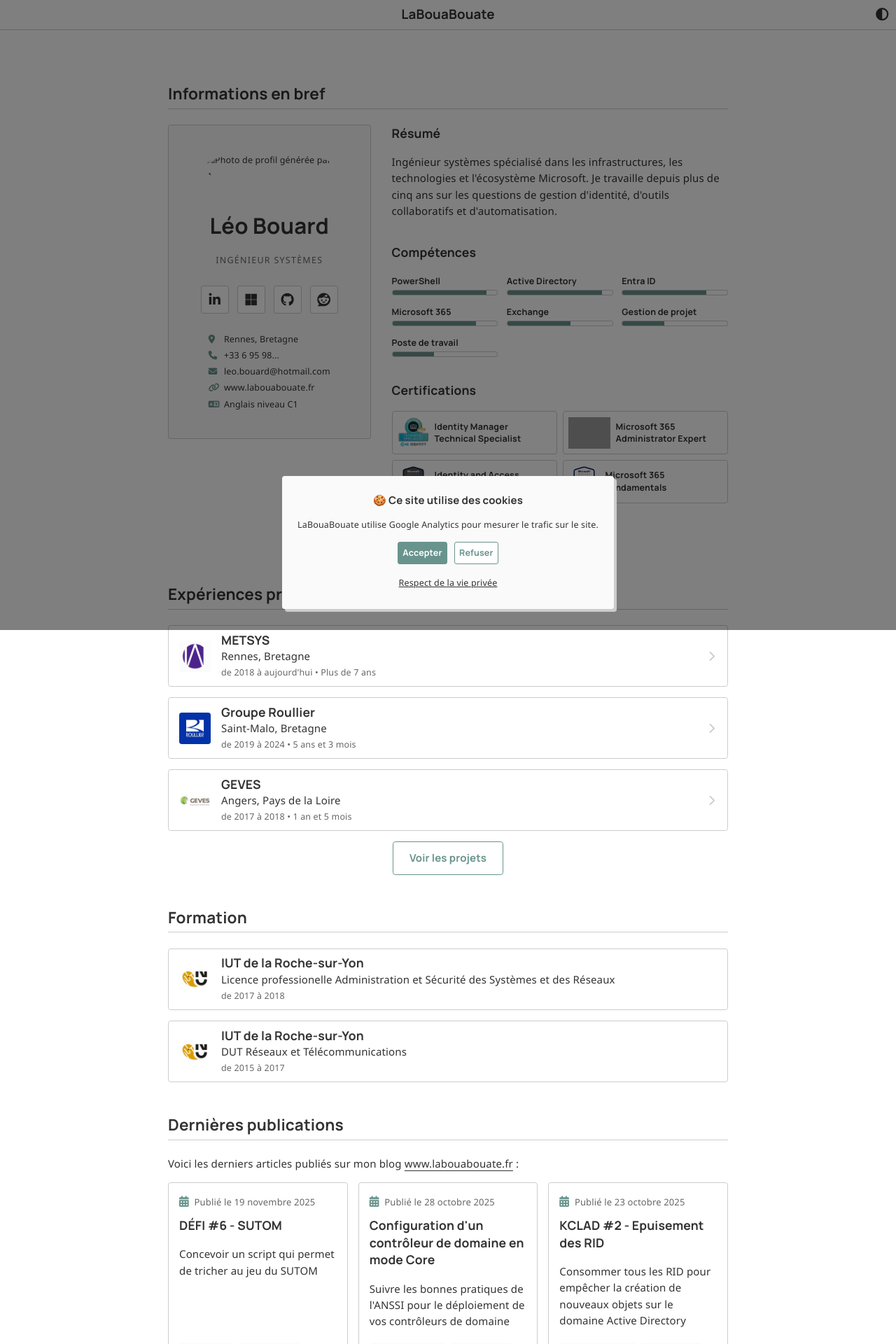
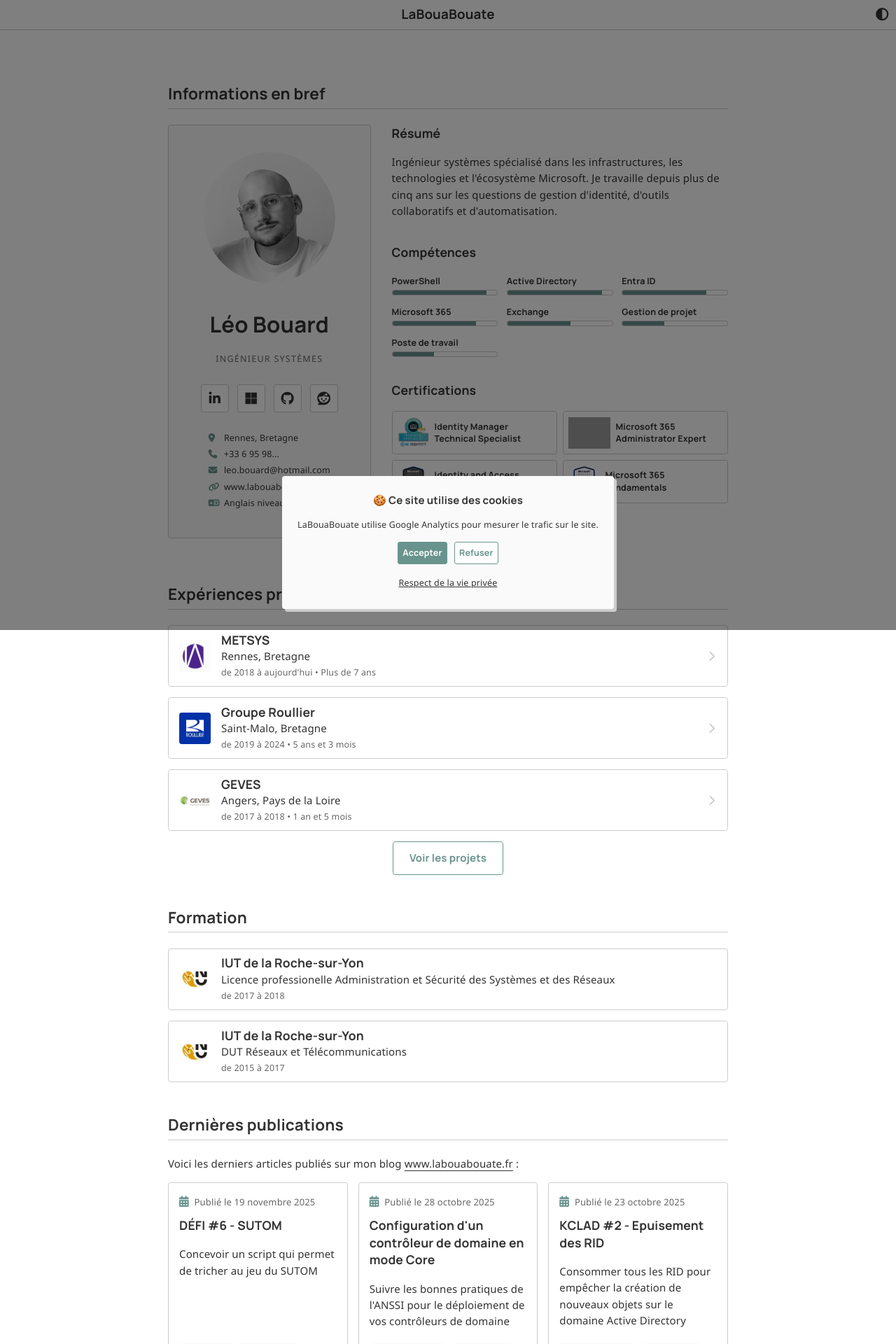
Before and after one commit to leobouard/leobouard.github.io, a Jekyll site: the page built from _pages/cv.html, in a window 1280 px wide. Shown: the top 1920 px of the page at 70% size. Built offline with Jekyll 4.4.1, drawn with Linux system fonts in a browser that asks for light colours; nearby versions of some CDN libraries; some web fonts are replaced; grey boxes are pictures that could not be loaded.

Commit message:
Correction image de profil

```diff
--- a/_data/cv.json
+++ b/_data/cv.json
@@ -1,5 +1,5 @@
 {
-    "picture":  "/assets/cv/companies/profile-picture.jpg",
+    "picture":  "/assets/images/profile-picture.jpg",
     "name":  "Léo Bouard",
     "title":  "Ingénieur systèmes",
     "personalInfo":  {
--- a/_pages/cv.html
+++ b/_pages/cv.html
@@ -16,7 +16,7 @@
   <div class="personalInfo">
     <div>
       <div>
-        <img src="{{ site.data.cv.picture }}" alt="Photo de profil générée par IA">
+        <img src="{{ site.data.cv.picture }}" alt="Photo de profil">
         <div>
           <h1>{{ site.data.cv.name }}</h1>
           <span class="title">{{ site.data.cv.title }}</span>
```
